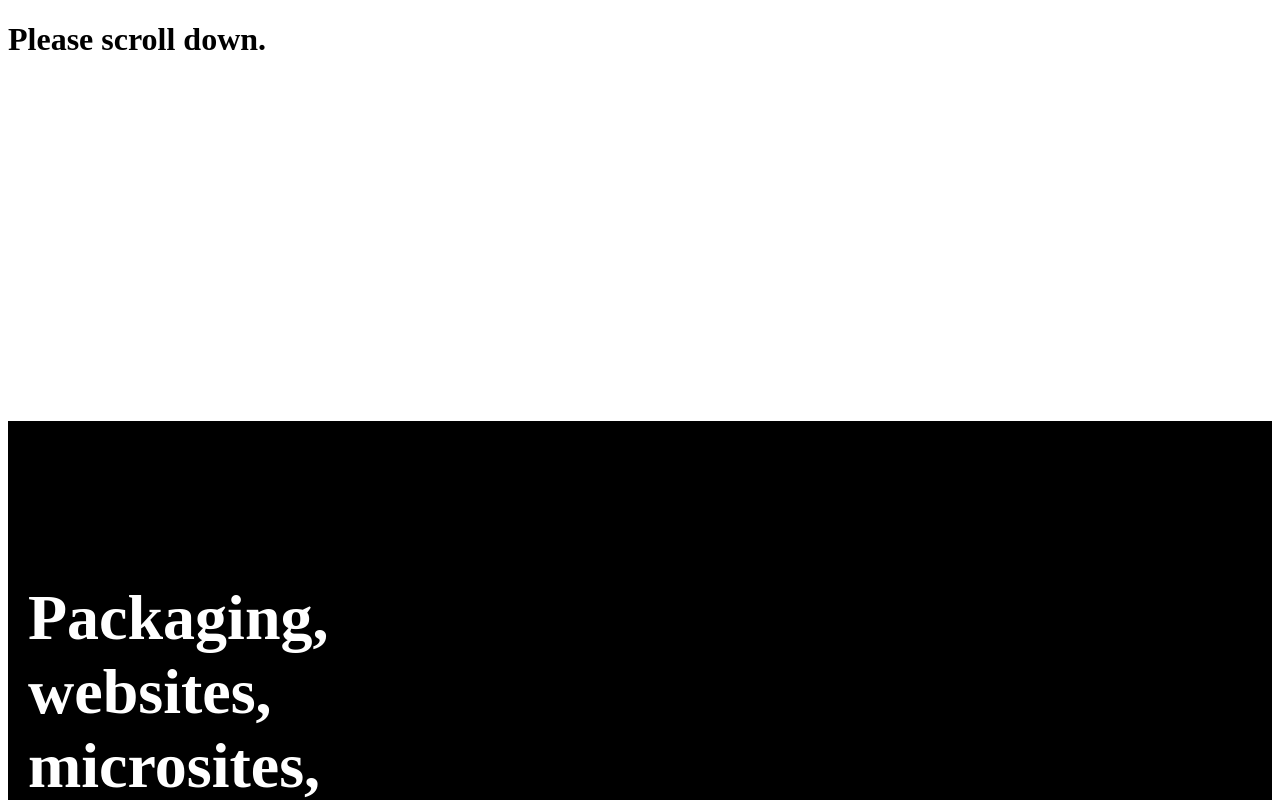
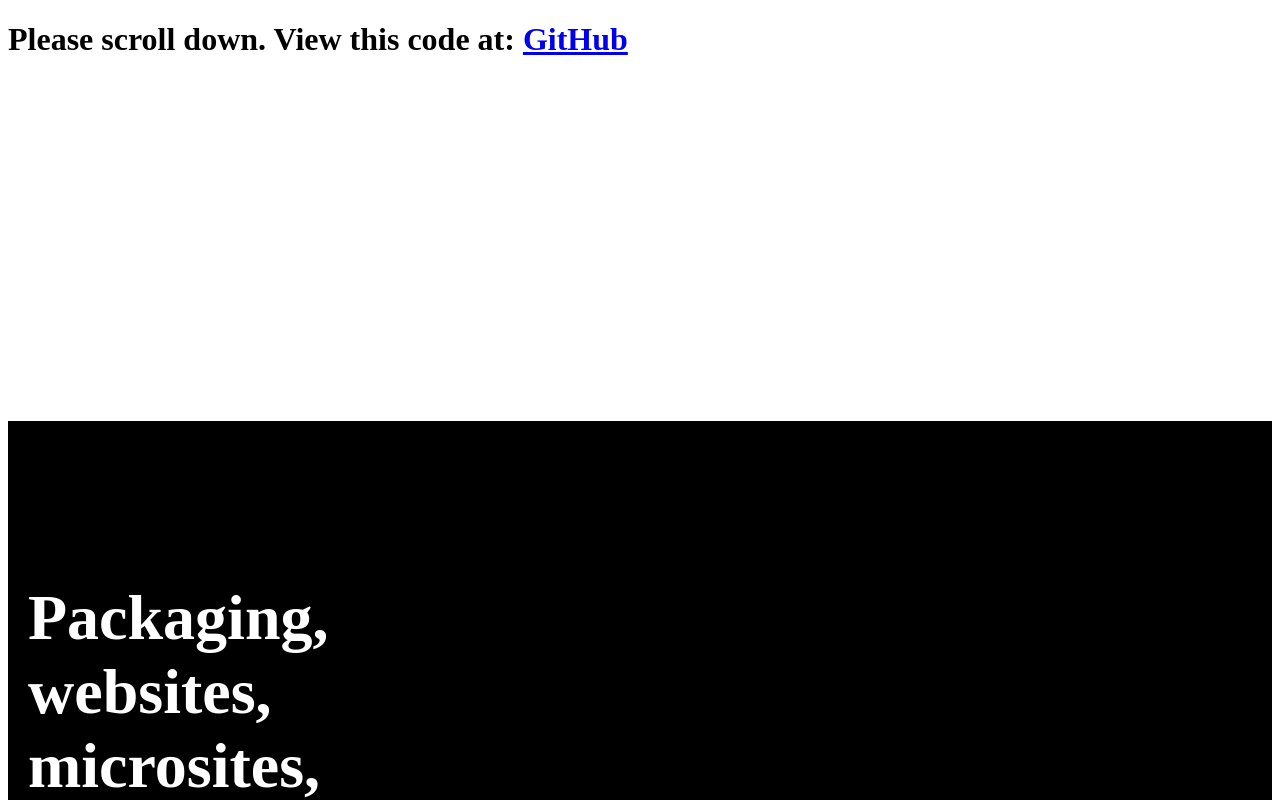
Before and after one commit to ObieMunoz/ReactFadeText, a React (Vite) app: page / in a window 1280 px wide. Shown: the top 800 px of the page. Built offline with nearby package versions, Linux system fonts and the light colour scheme.

Commit message:
add git link and readme

```diff
--- a/src/App.tsx
+++ b/src/App.tsx
@@ -7,7 +7,16 @@
   return (
     <div className="app">
       <div className="spacer">
-        <h1 style={{ position: "sticky", top: 0 }}>Please scroll down.</h1>
+        <h1 style={{ position: "sticky", top: 0 }}>
+          Please scroll down. View this code at:{" "}
+          <a
+            href="https://www.github.com/obiemunoz/ReactFadeText"
+            target="_blank"
+            rel="noopener noreferrer"
+          >
+            GitHub
+          </a>
+        </h1>
       </div>
       <FadingText text={text} />
       <div className="spacer"></div>
```
Also changed, not shown: 1 other file (tests, documents, lock files or other folders).
